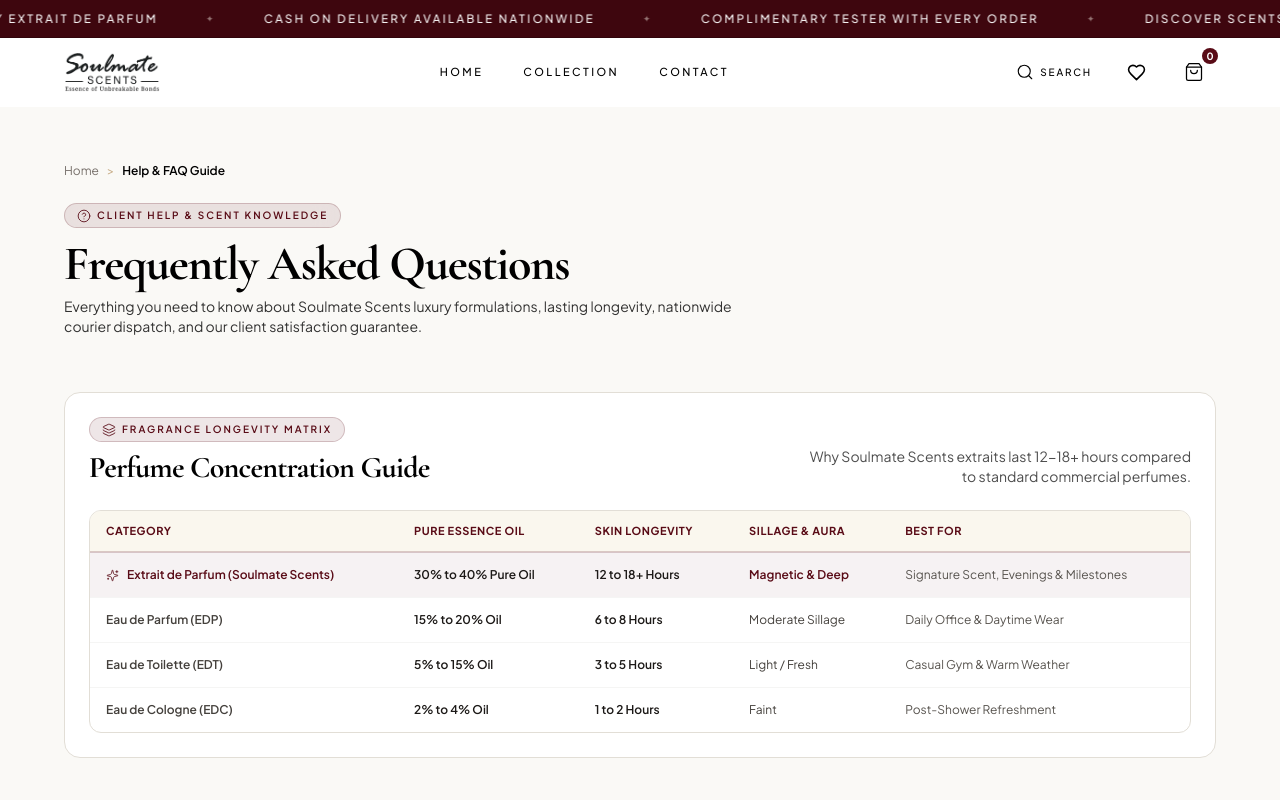
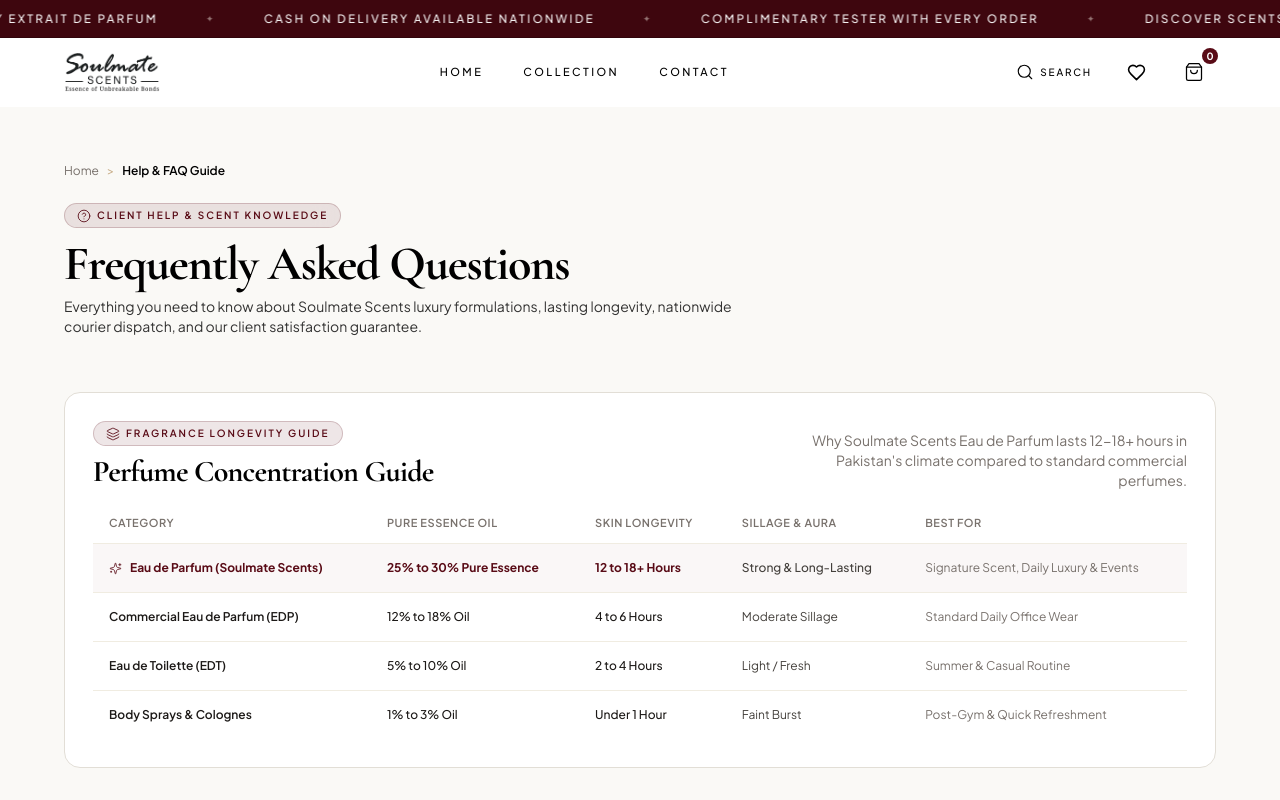
Before and after one commit to ABDULHADI00007/perfume-frontend, a Next.js app: page /faq in a window 1280 px wide. Shown: the top 800 px of the page. Built offline with nearby package versions, Linux system fonts and the light colour scheme; no server answers; a web font is replaced by a local one.

Commit message:
feat: align concentration guide with Pakistani market (Eau de Parfum) and streamline to minimal table layout

```diff
--- a/src/app/(store)/faq/page.tsx
+++ b/src/app/(store)/faq/page.tsx
@@ -27,12 +27,12 @@ const FAQ_CATEGORIES: FAQCategory[] = [
     icon: <Sparkles className="w-5 h-5 text-[#590B16]" strokeWidth={1.5} />,
     items: [
       {
-        q: "What is an Extrait de Parfum and how does it differ from Eau de Parfum?",
-        a: "An Extrait de Parfum is the highest and purest concentration of fine fragrance. It contains between 30% and 40% pure aromatic perfume oil, compared to standard Eau de Parfum (EDP) which only contains 15% to 20% oil. This allows Soulmate Scents extraits to deliver 12 to 18+ hours of continuous, smooth longevity on skin and over 24 hours on fabrics without harsh alcohol evaporation.",
+        q: "What makes Soulmate Scents Eau de Parfum (EDP) last so long?",
+        a: "Soulmate Scents crafts concentrated Eau de Parfum (EDP) using 25% to 30% imported pure aromatic essence oils—significantly higher than typical commercial perfumes which use only 12% to 18%. Specially formulated for Pakistan's warm climate, our fragrances deliver 12 to 18+ hours of lasting longevity on skin and over 24 hours on clothes without harsh alcohol evaporation.",
       },
       {
         q: "How long do Soulmate Scents fragrances last on skin and clothes?",
-        a: "Due to our high 30%–40% extrait concentration and macerated botanical oils, our fragrances typically last 12–18 hours on skin and remain noticeably fragrant on fabrics for multiple days. The character develops gracefully from vivid solar top notes to deep, intimate resinous base accords.",
+        a: "Due to our concentrated 25%–30% Eau de Parfum formulation and matured botanical oils, our fragrances typically last 12 to 18+ hours on skin and remain noticeably fragrant on fabrics for multiple days. The scent profile develops gracefully from vivid top notes to deep, rich base notes.",
       },
       {
         q: "Are Soulmate Scents original formulations or impressions / copies?",
@@ -40,7 +40,7 @@ const FAQ_CATEGORIES: FAQCategory[] = [
       },
       {
         q: "Are your fragrances safe for sensitive skin?",
-        a: "Yes. Because our formulations use up to 40% pure fragrance oil and significantly less alcohol than mass-market fragrances, they are much gentler on the skin and avoid the drying effects or irritation often caused by cheap alcohol-heavy sprays.",
+        a: "Yes. Because our formulations use up to 30% pure fragrance oil and significantly less alcohol than mass-market fragrances, they are much gentler on the skin and avoid the drying effects or irritation often caused by cheap alcohol-heavy sprays.",
       },
     ],
   },
@@ -104,35 +104,35 @@ const FAQ_CATEGORIES: FAQCategory[] = [
 
 const CONCENTRATION_MATRIX = [
   {
-    category: "Extrait de Parfum (Soulmate Scents)",
-    oil: "30% to 40% Pure Oil",
+    category: "Eau de Parfum (Soulmate Scents)",
+    oil: "25% to 30% Pure Essence",
     longevity: "12 to 18+ Hours",
-    projection: "Magnetic & Deep",
-    bestFor: "Signature Scent, Evenings & Milestones",
+    projection: "Strong & Long-Lasting",
+    bestFor: "Signature Scent, Daily Luxury & Events",
     isHighlight: true,
   },
   {
-    category: "Eau de Parfum (EDP)",
-    oil: "15% to 20% Oil",
-    longevity: "6 to 8 Hours",
+    category: "Commercial Eau de Parfum (EDP)",
+    oil: "12% to 18% Oil",
+    longevity: "4 to 6 Hours",
     projection: "Moderate Sillage",
-    bestFor: "Daily Office & Daytime Wear",
+    bestFor: "Standard Daily Office Wear",
     isHighlight: false,
   },
   {
     category: "Eau de Toilette (EDT)",
-    oil: "5% to 15% Oil",
-    longevity: "3 to 5 Hours",
+    oil: "5% to 10% Oil",
+    longevity: "2 to 4 Hours",
     projection: "Light / Fresh",
-    bestFor: "Casual Gym & Warm Weather",
+    bestFor: "Summer & Casual Routine",
     isHighlight: false,
   },
   {
-    category: "Eau de Cologne (EDC)",
-    oil: "2% to 4% Oil",
-    longevity: "1 to 2 Hours",
-    projection: "Faint",
-    bestFor: "Post-Shower Refreshment",
+    category: "Body Sprays & Colognes",
+    oil: "1% to 3% Oil",
+    longevity: "Under 1 Hour",
+    projection: "Faint Burst",
+    bestFor: "Post-Gym & Quick Refreshment",
     isHighlight: false,
   },
 ];
@@ -199,13 +199,13 @@ export default function FAQPage() {
             </p>
           </div>
 
-          {/* Concentration Comparison Matrix Table */}
-          <div className="mb-14 p-4 sm:p-6 rounded-2xl border border-[#E2DED6] bg-white shadow-xs">
+          {/* Concentration Comparison Matrix Table (Clean & Minimal) */}
+          <div className="mb-14 p-5 sm:p-7 rounded-2xl border border-[#E2DED6] bg-white shadow-xs">
             <div className="mb-6 flex flex-col sm:flex-row sm:items-end justify-between gap-4 text-left">
               <div>
                 <Badge variant="accent" className="mb-2 bg-[#590B16]/10 text-[#590B16] border border-[#590B16]/20 font-sans">
                   <Layers className="w-3.5 h-3.5 mr-1.5 text-[#590B16]" strokeWidth={1.5} />
-                  FRAGRANCE LONGEVITY MATRIX
+                  FRAGRANCE LONGEVITY GUIDE
                 </Badge>
                 <h2
                   className="text-2xl sm:text-3xl font-bold text-black tracking-tight"
@@ -214,40 +214,44 @@ export default function FAQPage() {
                   Perfume Concentration Guide
                 </h2>
               </div>
-              <p className="text-xs sm:text-sm text-black/70 max-w-sm font-sans font-normal text-left sm:text-right">
-                Why Soulmate Scents extraits last 12-18+ hours compared to standard commercial perfumes.
+              <p className="text-xs sm:text-sm text-stone-500 max-w-sm font-sans font-normal text-left sm:text-right">
+                Why Soulmate Scents Eau de Parfum lasts 12-18+ hours in Pakistan&apos;s climate compared to standard commercial perfumes.
               </p>
             </div>
 
-            <div className="overflow-x-auto rounded-xl border border-[#E2DED6] bg-white">
+            <div className="overflow-x-auto">
               <table className="w-full text-left text-xs font-sans min-w-[620px]">
-                <thead className="border-b-2 border-[#590B16]/20 bg-[#FAF7EE] text-[#590B16] uppercase text-[11px] tracking-wider font-bold">
+                <thead className="border-b border-[#F0ECE1] text-[11px] uppercase tracking-wider text-stone-500 font-semibold">
                   <tr>
-                    <th className="py-3 px-4">Category</th>
-                    <th className="py-3 px-4">Pure Essence Oil</th>
-                    <th className="py-3 px-4">Skin Longevity</th>
-                    <th className="py-3 px-4">Sillage & Aura</th>
-                    <th className="py-3 px-4">Best For</th>
+                    <th className="pb-3 px-4 font-semibold">Category</th>
+                    <th className="pb-3 px-4 font-semibold">Pure Essence Oil</th>
+                    <th className="pb-3 px-4 font-semibold">Skin Longevity</th>
+                    <th className="pb-3 px-4 font-semibold">Sillage & Aura</th>
+                    <th className="pb-3 px-4 font-semibold">Best For</th>
                   </tr>
                 </thead>
-                <tbody className="divide-y divide-stone-100">
+                <tbody className="divide-y divide-[#F0ECE1]">
                   {CONCENTRATION_MATRIX.map((row) => (
                     <tr
                       key={row.category}
                       className={`transition-colors ${
                         row.isHighlight
-                          ? "bg-[#590B16]/5 font-semibold text-[#590B16]"
-                          : "text-stone-700 hover:bg-stone-50"
+                          ? "bg-[#590B16]/[0.03] text-[#590B16] font-medium"
+                          : "text-stone-700 hover:bg-stone-50/60"
                       }`}
                     >
-                      <td className="py-3.5 px-4 flex items-center gap-2 font-sans font-semibold">
+                      <td className="py-4 px-4 flex items-center gap-2 font-sans font-semibold">
                         {row.isHighlight && <Sparkles size={13} strokeWidth={1.5} className="text-[#590B16]" />}
-                        <span>{row.category}</span>
+                        <span className={row.isHighlight ? "text-[#590B16] font-bold" : "text-stone-900"}>{row.category}</span>
                       </td>
-                      <td className="py-3.5 px-4 font-sans font-semibold text-stone-900">{row.oil}</td>
-                      <td className="py-3.5 px-4 font-sans font-semibold text-stone-900">{row.longevity}</td>
-                      <td className="py-3.5 px-4 font-sans">{row.projection}</td>
-                      <td className="py-3.5 px-4 font-sans text-stone-600 font-normal">{row.bestFor}</td>
+                      <td className={`py-4 px-4 font-sans ${row.isHighlight ? "font-bold text-[#590B16]" : "font-medium text-stone-900"}`}>
+                        {row.oil}
+                      </td>
+                      <td className={`py-4 px-4 font-sans ${row.isHighlight ? "font-bold text-[#590B16]" : "font-medium text-stone-900"}`}>
+                        {row.longevity}
+                      </td>
+                      <td className="py-4 px-4 font-sans text-stone-700">{row.projection}</td>
+                      <td className="py-4 px-4 font-sans text-stone-500 font-normal">{row.bestFor}</td>
                     </tr>
                   ))}
                 </tbody>
```
